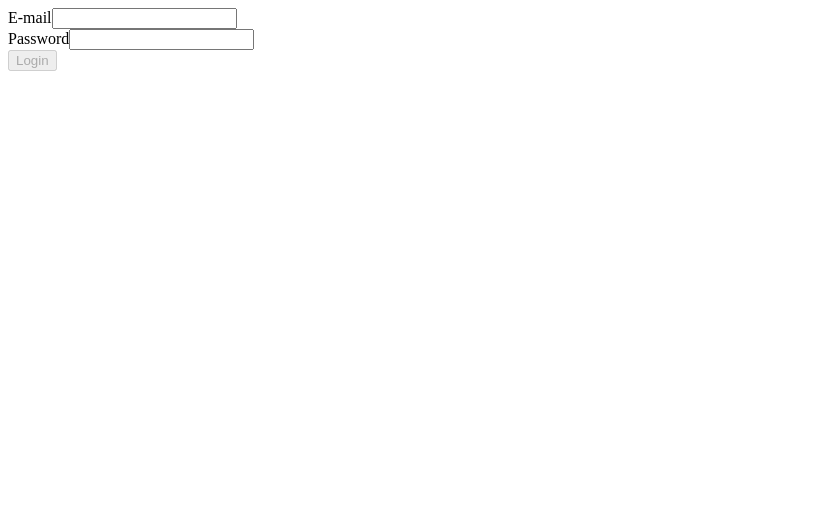
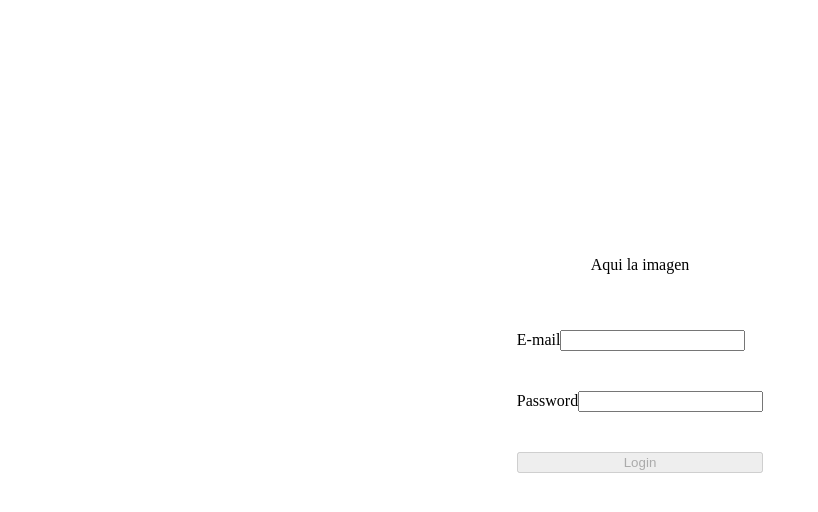
Before and after one commit to mugl01/progressive-web-app, an Angular app: page /login in a window 1280 px wide. Shown: the top 512 px of the page, without its empty margins (0-818 px from the left). Built offline with nearby package versions, Linux system fonts and the light colour scheme.

Commit message:
Feature: login layout

```diff
--- a/src/app/components/log-in/log-in.component.css
+++ b/src/app/components/log-in/log-in.component.css
@@ -0,0 +1,14 @@
+.container {
+    margin-top: 30vh;
+    display: flex;
+    flex-direction: column;
+    align-items: center;
+}
+
+form div{
+    margin-top: 5vh;
+}
+
+form div button {
+    width: 100%;
+}
--- a/src/app/components/log-in/log-in.component.html
+++ b/src/app/components/log-in/log-in.component.html
@@ -1,3 +1,7 @@
+<div class="container">
+    <div>
+        <p>Aqui la imagen</p>
+    </div>
     <form #authForm="ngForm" (ngSubmit)="onSubmit(authForm)">
         <div>
             <label for="email">E-mail</label>
@@ -29,3 +33,4 @@
             </button>
         </div>
     </form>
+</div>
```
Lines whose indentation alone changed are shown as unchanged.
